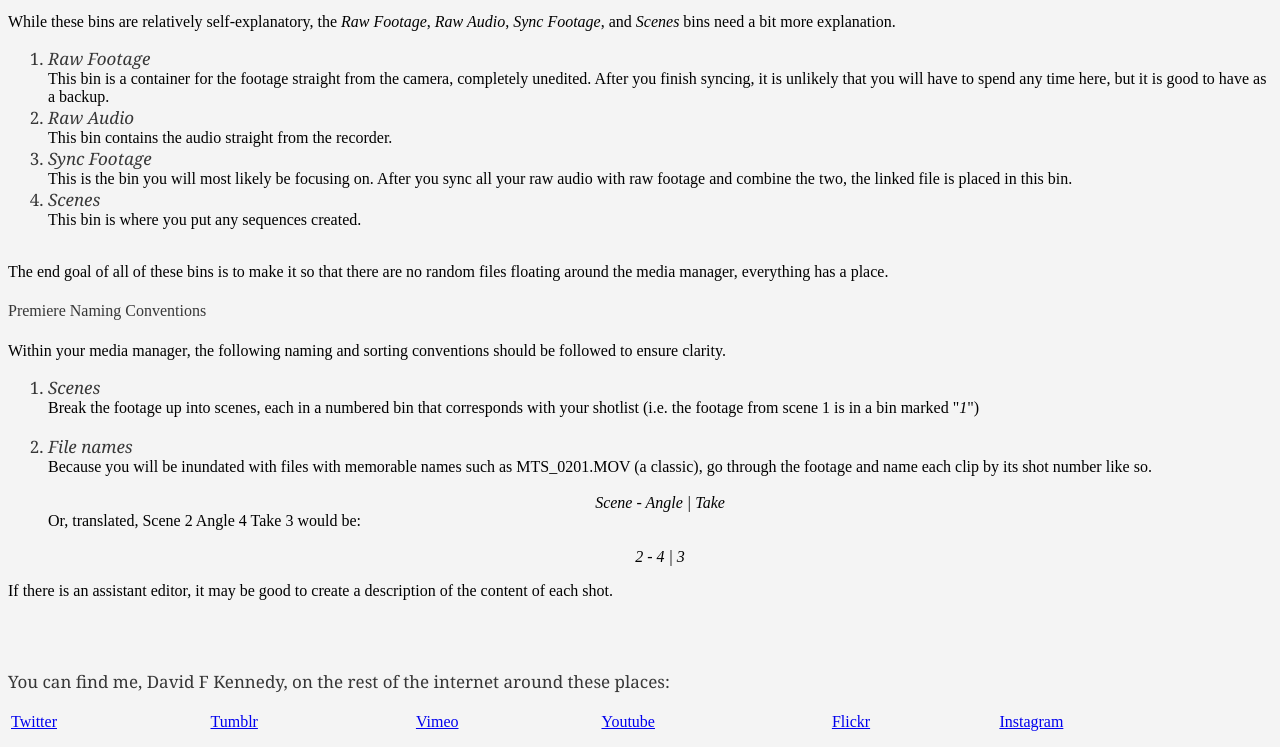
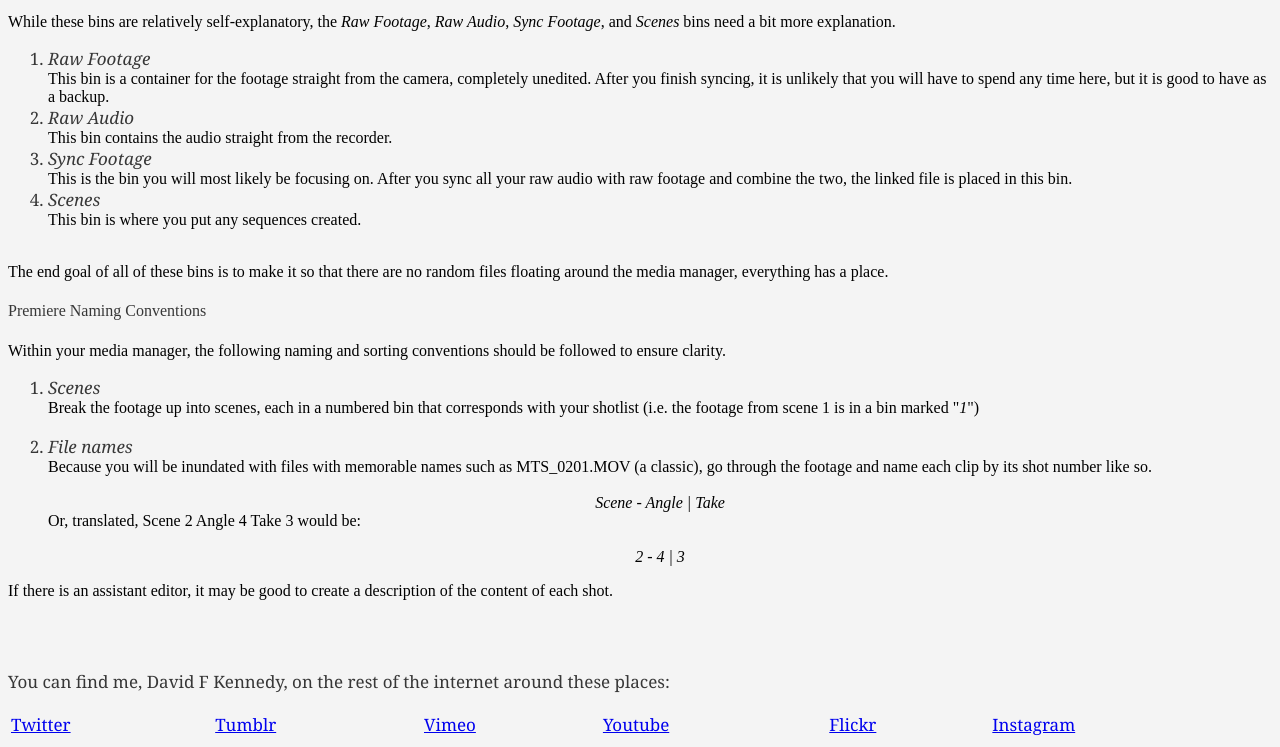
Before and after one commit to davidfkennedy/SFEU-Managment, a plain HTML site: page index.html in a window 1280 px wide. Shown: the part 2403-3150 px from the top of the page. Drawn offline with Linux system fonts and the light colour scheme; a web font is replaced by a local one.

Commit message:
css tweak

```diff
--- a/SFUE.css
+++ b/SFUE.css
@@ -51,3 +51,9 @@ p {
     font-family: Georgia, Verdana;
     font-size: 17px;
 }
+
+td {
+  color: #373737;
+  font-family: Georgia, Verdana;
+  font-size: 17px;
+}
```
